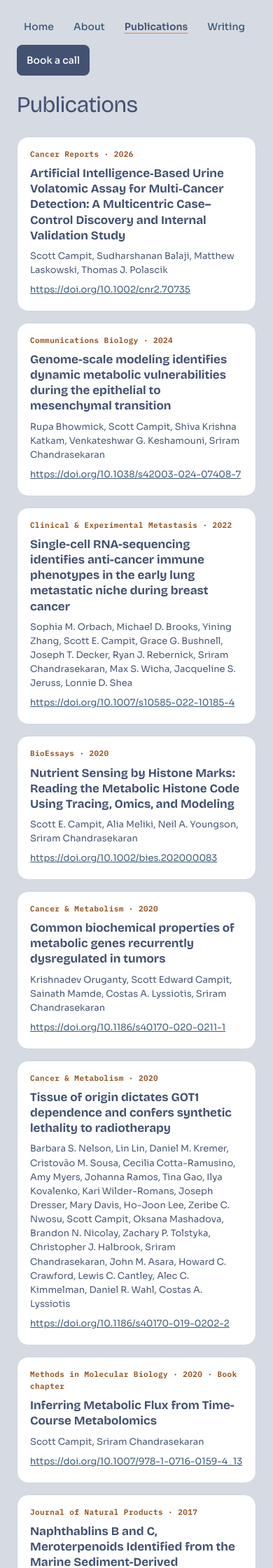
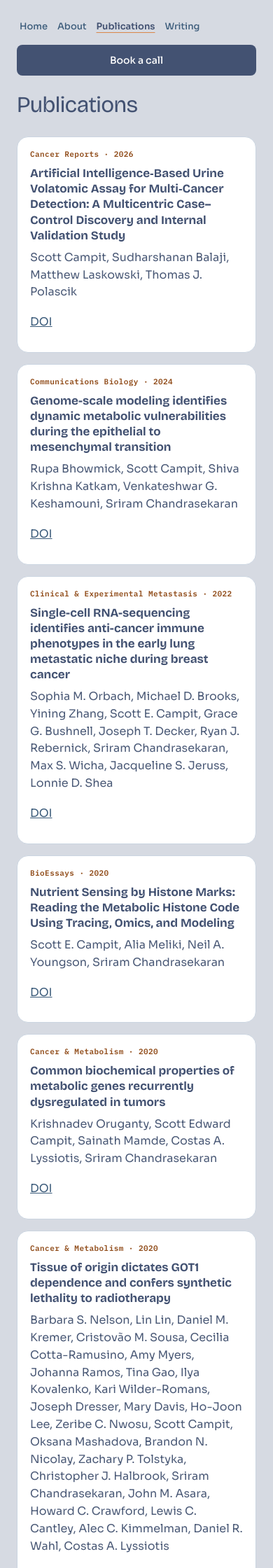
Before and after one commit to ScottCampit/ScottCampit.github.io, a Jekyll site: the page built from publications/index.html, in a window 390 px wide. Shown: the top 2240 px of the page at 70% size. Built offline with Jekyll 4.4.1, drawn with Linux system fonts in a browser that asks for light colours; some of the changed text lies outside the part shown.

Commit message:
Place the home CTA above the fold and fix small-screen layout.
Move the existing call-to-action under the first bio paragraph, give the nav a two-row mobile layout, and keep reading width and tap targets inside the current design system.

Co-authored-by: Scott Campit <scott@toby.health>

```diff
--- a/assets/css/main.css
+++ b/assets/css/main.css
@@ -136,6 +136,7 @@ main { flex: 1; width: 100%; }
   color: var(--accent-text);
   margin-bottom: 20px;
 }
+.labels span { white-space: nowrap; }
 
 /* Hero */
 .hero-header {
@@ -208,8 +209,17 @@ main { flex: 1; width: 100%; }
 }
 .btn-primary:hover { background: #2d3a52; }
 .cta-email {
+  display: inline-flex;
+  align-items: center;
+  min-height: 44px;
+  padding: 8px 2px;
   font-size: 15px;
   color: var(--link);
+}
+.cta-text a { color: var(--link); }
+.cta-text + .cta-text {
+  color: var(--text-light);
+  margin-top: 8px;
 }
 .cta-boxed {
   background: var(--card-bg);
@@ -251,21 +261,15 @@ main { flex: 1; width: 100%; }
 footer {
   text-align: center;
   padding: 32px 24px;
-  font-size: 13px;
+  font-size: 14px;
   color: var(--text-light);
 }
-footer a { color: var(--link); }
-
-/* Home link on the book page */
-.cs-brand {
+footer a {
   display: inline-block;
-  font-family: var(--heading-font);
-  font-size: 16px;
-  font-weight: 600;
-  color: var(--text);
-  text-decoration: none;
-  margin-bottom: 32px;
-  letter-spacing: -0.01em;
+  min-height: 44px;
+  padding: 12px 4px;
+  color: var(--link);
+  vertical-align: middle;
 }
 
 /* ============ INNER PAGES ============ */
@@ -281,6 +285,7 @@ footer a { color: var(--link); }
   display: flex;
   flex-direction: column;
   gap: 16px;
+  max-width: 560px;
 }
 .record {
   background: var(--card-bg);
@@ -311,20 +316,46 @@ footer a { color: var(--link); }
 }
 .record p + p { margin-top: 8px; }
 .record a {
+  display: inline-block;
+  min-height: 44px;
+  padding: 10px 0;
   color: var(--link);
-  overflow-wrap: anywhere;
+  overflow-wrap: break-word;
 }
 
 /* ============ RESPONSIVE ============ */
 
 @media (max-width: 900px) {
   .home-layout { flex-direction: column; padding: 32px 24px 0; }
-  .home-left { max-width: 100%; }
   .site-header { padding: 16px 24px 0; }
   .page { padding: 24px 24px 40px; }
 }
+@media (max-width: 700px) {
+  .site-nav ul { gap: 4px 6px; }
+  .site-nav li:last-child { flex: 1 0 100%; }
+  .site-nav a {
+    padding: 8px 4px;
+    font-size: 13px;
+    white-space: nowrap;
+  }
+  .site-nav a.btn-primary {
+    width: 100%;
+    justify-content: center;
+    font-size: 14px;
+  }
+  .bio,
+  .cta-text,
+  .record p,
+  .record a { font-size: 16px; }
+}
 @media (max-width: 560px) {
+  .home-layout .hero-header {
+    flex-direction: column;
+    align-items: flex-start;
+  }
   .hero-header h1 { font-size: 32px; }
   .profile-photo { width: 68px; height: 68px; }
   .cta-boxed { padding: 24px 20px; }
+  .home-layout .hero-header:not(:has(.profile-photo)) { margin-bottom: 12px; }
+  .home-layout .hero-header:not(:has(.profile-photo)) + .bio { margin-bottom: 12px; }
 }
--- a/book.html
+++ b/book.html
@@ -8,7 +8,6 @@ permalink: /book/
 ---
 <div class="home-layout">
   <div class="home-left">
-    <a class="cs-brand" href="{{ '/' | relative_url }}">Scott Campit</a>
     <div class="hero-header">
       <h1>Book a call</h1>
     </div>
--- a/index.html
+++ b/index.html
@@ -38,18 +38,20 @@ twitter:
 
 <div class="home-layout">
   <div class="home-left">
-    <p class="labels">Founder &middot; Scientist &middot; AI Engineer &middot; Bay Area &rarr; Austin</p>
+    <p class="labels"><span>Founder&nbsp;&middot;</span> <span>Scientist&nbsp;&middot;</span> <span>AI Engineer&nbsp;&middot;</span> <span>Bay Area&nbsp;&rarr;&nbsp;Austin</span></p>
     <div class="hero-header">
       <img src="{{ '/images/profile.webp' | relative_url }}" alt="Portrait of Scott Campit" class="profile-photo" width="88" height="88">
       <h1>Scott E. Campit, PhD</h1>
     </div>
     <div class="bio">
       <p>I&rsquo;m a Computational Biologist and Research Scientist at <a href="https://www.toby.health/">Toby</a>, building AI-based, non-invasive diagnostic technologies that support early detection of cancer, Alzheimer&rsquo;s, and other diseases.</p>
+    </div>
+    {% include cta.html %}
+    <div class="bio">
       <p>I earned my PhD at the University of Michigan, where I simulated biological processes and built AI models of cancer metabolism from multi-omics data to identify new biomarkers and support drug discovery. My work has been published in peer-reviewed journals, including Communications Biology, Cancer &amp; Metabolism, and Clinical &amp; Experimental Metastasis. My academic research was funded by the NIH/NCI, the DOE, and private institutions.</p>
       <p>Throughout my career, I&rsquo;ve applied AI to real-world data and high-impact problems. I&rsquo;ve built clinical AI/NLP models for Medicare reimbursement, led a technical team as Head of Technology building AI products in the life sciences, and, as a founder, helped companies with AI transformation, enablement, and implementation.</p>
       <p>I&rsquo;m an SF Bay Area transplant now living in Austin, TX. Feel free to <a href="{{ '/book/' | relative_url }}">reach out for coffee</a> &mdash; I love talking about all things science, diagnostics, technology, and AI.</p>
     </div>
-    {% include cta.html %}
     <div class="social-icons">
       <a href="https://github.com/ScottCampit?tab=repositories" target="_blank" rel="noopener" class="social-icon" aria-label="GitHub">
       <svg aria-hidden="true" focusable="false" viewBox="0 0 24 24" fill="none" stroke="currentColor" stroke-width="1.6" stroke-linecap="round" stroke-linejoin="round"><path d="M9 19c-5 1.5-5-2.5-7-3m14 6v-3.87a3.37 3.37 0 0 0-.94-2.61c3.14-.35 6.44-1.54 6.44-7A5.44 5.44 0 0 0 20 4.77 5.07 5.07 0 0 0 19.91 1S18.73.65 16 2.48a13.38 13.38 0 0 0-7 0C6.27.65 5.09 1 5.09 1A5.07 5.07 0 0 0 5 4.77a5.44 5.44 0 0 0-1.5 3.78c0 5.42 3.3 6.61 6.44 7A3.37 3.37 0 0 0 9 18.13V22"/></svg>
--- a/publications/index.html
+++ b/publications/index.html
@@ -37,7 +37,7 @@ permalink: /publications/
       <p class="venue">{{ pub.journal | escape }} · {{ pub.year }}{% if pub.type == "book-chapter" %} · Book chapter{% endif %}</p>
       <h2>{{ pub.title | escape }}</h2>
       <p>{{ pub.authors | join: ", " | escape }}</p>
-      <p><a href="{{ pub.url }}">{{ pub.url }}</a></p>
+      <p><a href="{{ pub.url }}">DOI</a></p>
     </li>
     {% endfor %}
   </ul>
--- a/writing/index.html
+++ b/writing/index.html
@@ -15,6 +15,7 @@ permalink: /writing/
     {% endcomment %}
     {% if site.posts.size == 0 %}
     <p class="cta-text">Writing will be collected here.</p>
+    <p class="cta-text"><a href="{{ '/publications/' | relative_url }}">Publications</a> &middot; <a href="https://www.linkedin.com/in/scottcampit/" target="_blank" rel="noopener">LinkedIn</a></p>
     {% else %}
     <ul class="record-list">
       {% for post in site.posts %}
```
